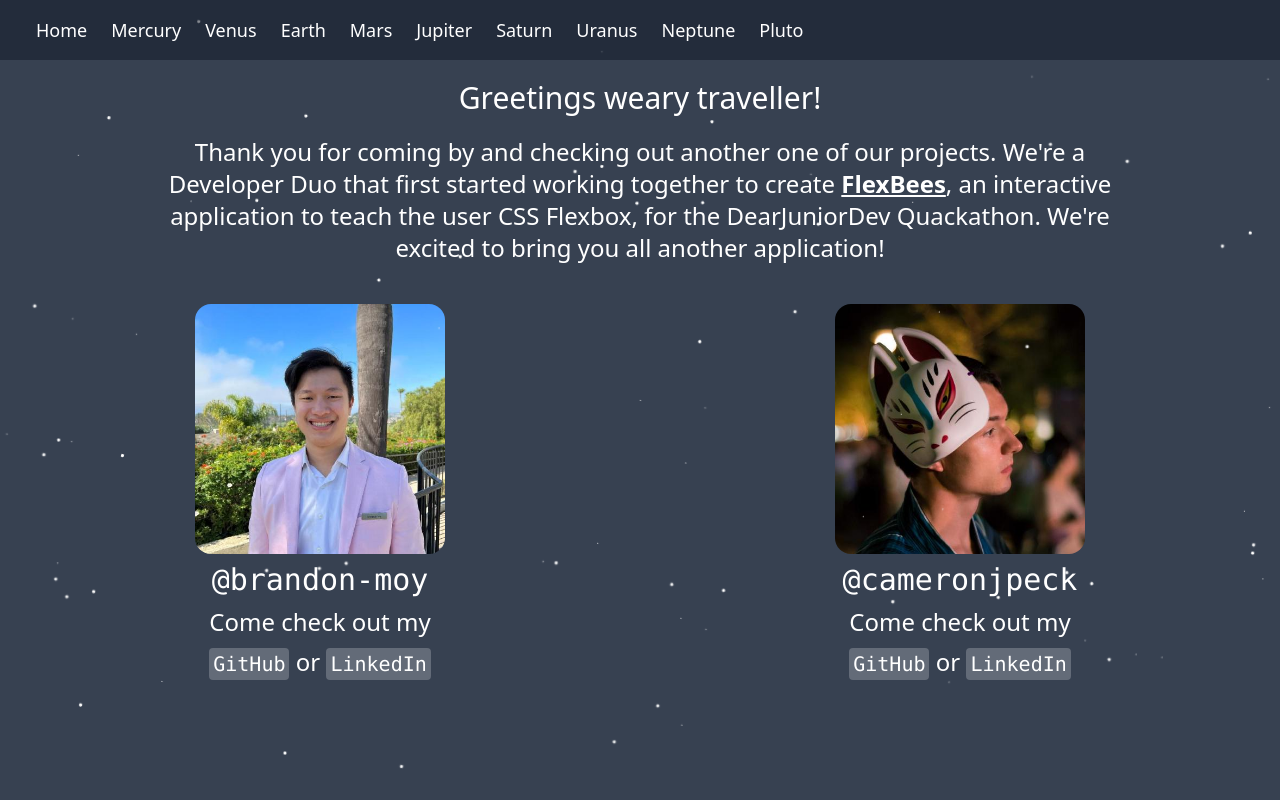
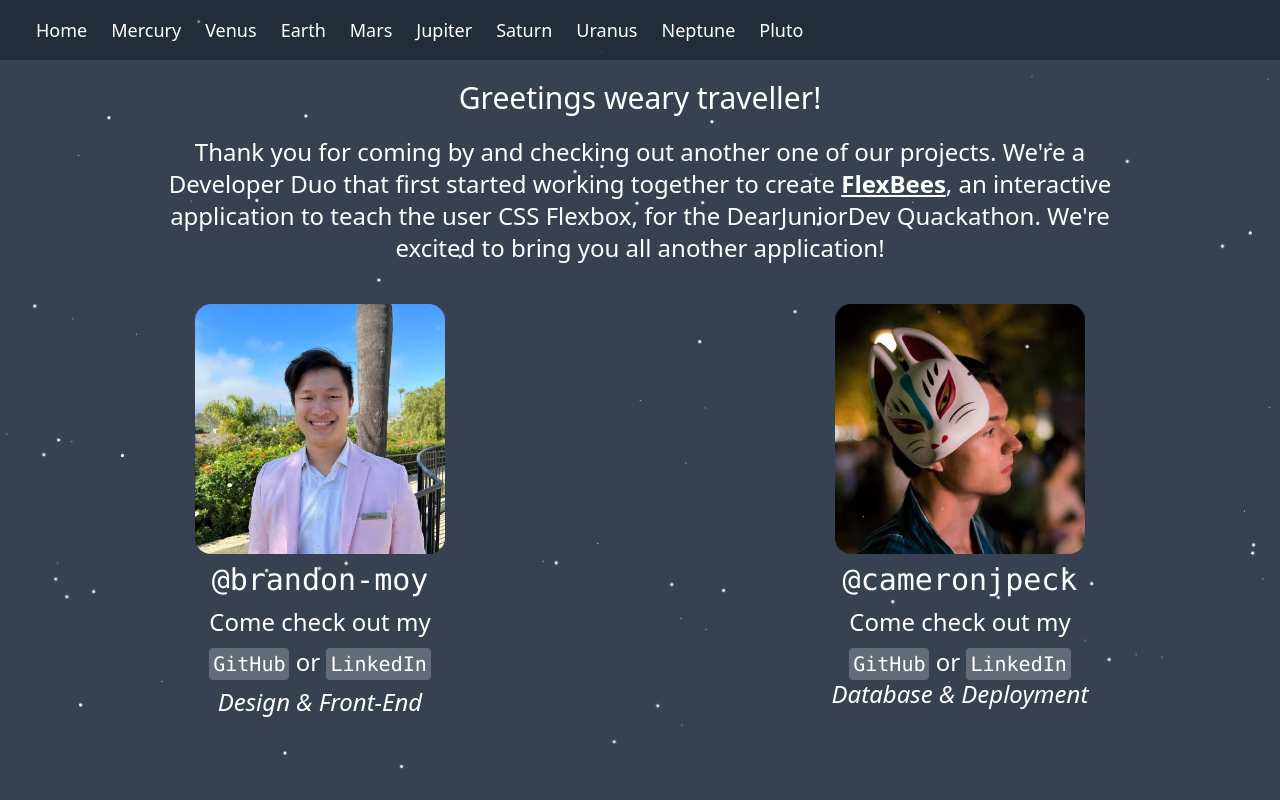
Before and after one commit to cam-peck/mission-beepossible, a Next.js app: page /about in a window 1280 px wide. Built offline with nearby package versions, Linux system fonts and the light colour scheme.

Commit message:
Added roles to indicate what areas we developed

```diff
--- a/pages/about.tsx
+++ b/pages/about.tsx
@@ -21,7 +21,7 @@ const AboutUs = () => {
         application!
       </p>
       <div className="flex flex-wrap w-full">
-        <div className="basis-full md:basis-1/2 pb-8">
+        <div className="basis-full md:basis-1/2 pb-8 lg:pb-0">
           <div className="flex flex-col items-center">
             <Image
               width="250"
@@ -50,6 +50,9 @@ const AboutUs = () => {
               >
                 LinkedIn
               </a>
+            </p>
+            <p className="text-white italic text-lg md:text-2xl pt-2">
+              Design &amp; Front-End
             </p>
           </div>
         </div>
@@ -83,6 +86,9 @@ const AboutUs = () => {
                 LinkedIn
               </a>
             </p>
+            <p className="text-white italic text-lg md:text-2xl">
+              Database &amp; Deployment
+            </p>
           </div>
         </div>
       </div>
```
